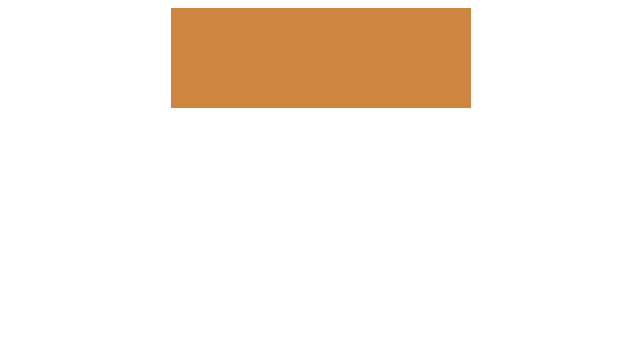
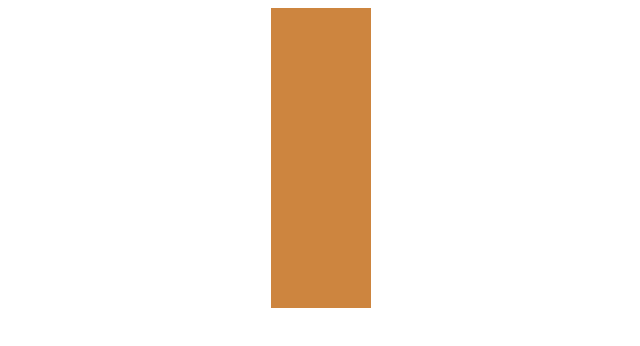
Before and after one commit to JeongBin0227/Layout_Master, a plain HTML site: page flex/flexbox.html in a window 1280 px wide. Shown: the whole page, without its empty margins (319-959 px from the left). Drawn offline with Linux system fonts and the light colour scheme.

Commit message:
feat: flex row and column
flex-direction = row
main axis = 가로  → cross axis = 세로

flex-direction = column
main axis = 세로  → cross axis = 가로

```diff
--- a/flex/flexbox.html
+++ b/flex/flexbox.html
@@ -2,9 +2,14 @@
 <html>
 <head>
   <style>
-    body{
+    .wrapper{
         display: flex;
-        justify-content: center;
+        flex-direction: column;
+        /* Main Axis */
+        justify-content: space-around;
+        /* Cross Axis */
+        align-items: center;
+        heigth: 100vh
     }
     .box{
       background-color: peru;
@@ -15,8 +20,10 @@
   </style>
 </head>
 <body>
-  <div class="box"></div>
-  <div class="box"></div>
-  <div class="box"></div>
+  <div class="wrapper">
+    <div class="box"></div>
+    <div class="box"></div>
+    <div class="box"></div>
+  </div>
 </body>
 </html>
```
Also changed, not shown: flex/LifeBeforeFlexbox.html (+7 -3 lines).
